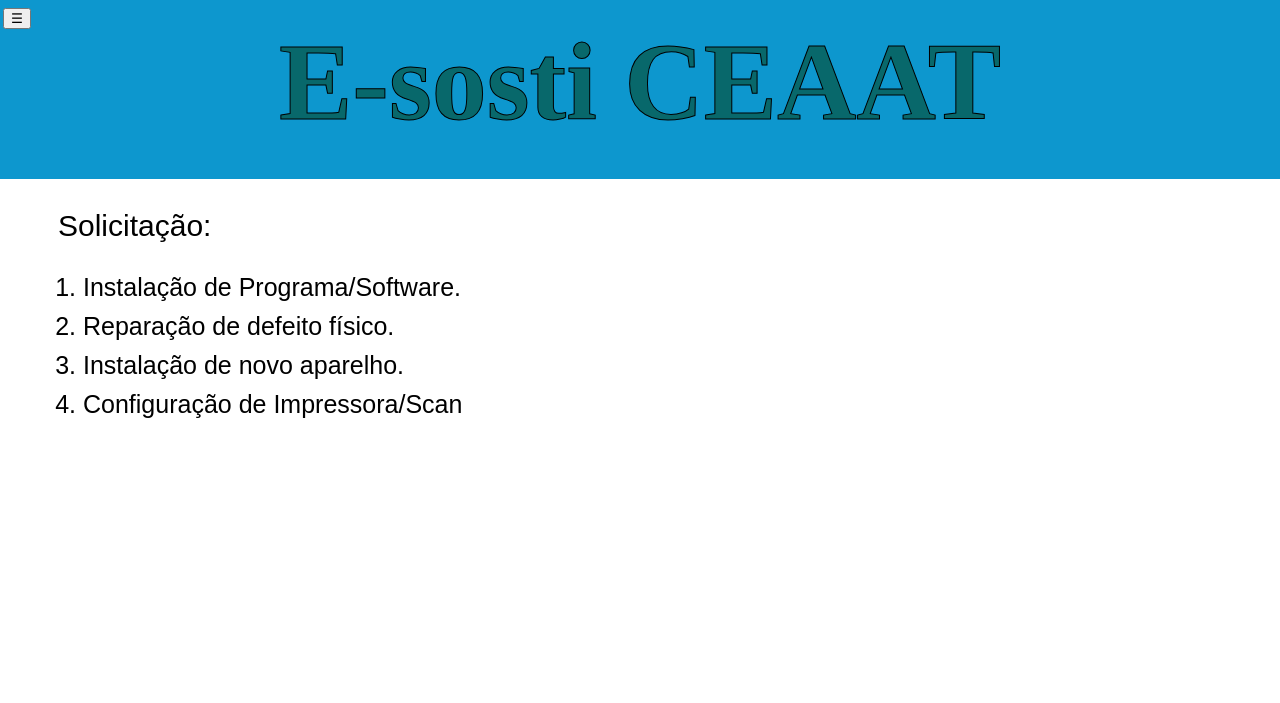
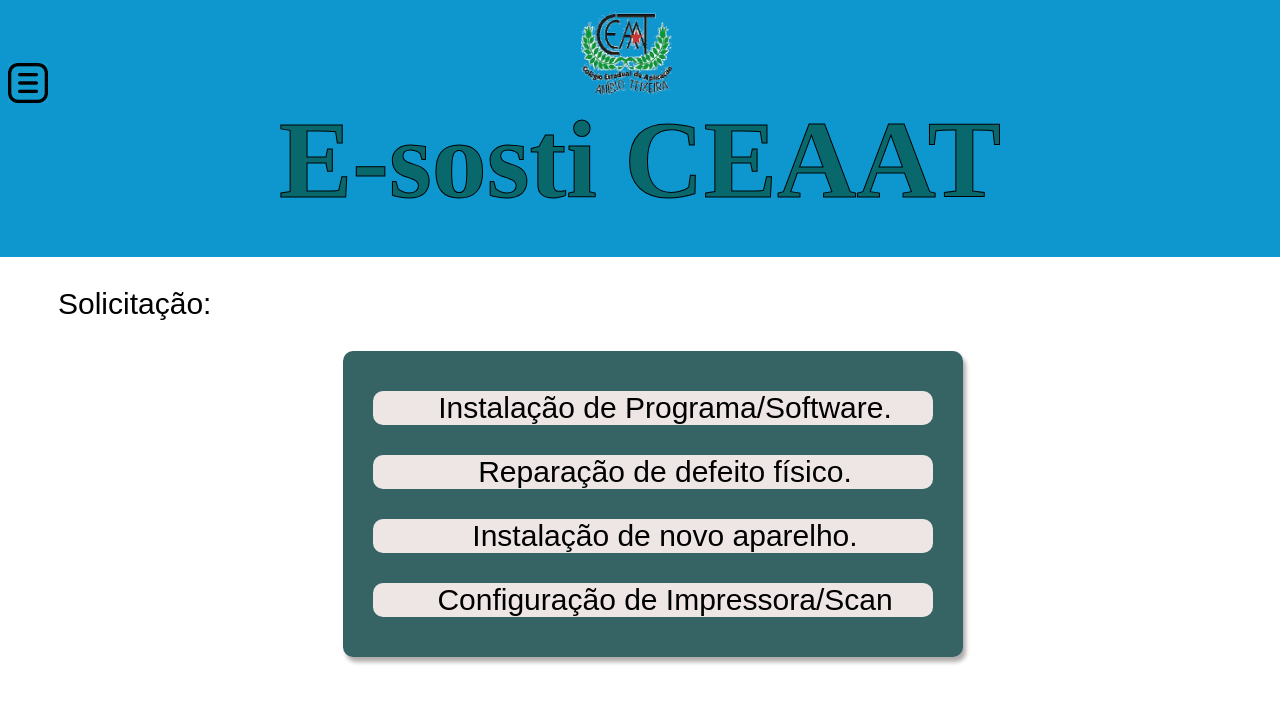
Before and after one commit to Dev-Habacuque/ProjetoCEAAT, a PHP site: page /main.html in a window 1280 px wide. Shown: the top 703 px of the page. Run offline with PHP 8.4, Linux system fonts and the light colour scheme.

Commit message:
Alpha 2.0

```diff
--- a/main.css
+++ b/main.css
@@ -1,45 +1,99 @@
 #menu {
     display: none;
-    background-color: #0D97CE;
-  }
-#menu em:hover{
-    color: rgb(0, 4, 255);
+    background-color: #126a8d;
+    position: fixed;
+    height: 220px;
+    width: 190px;
+    border-radius: 13px;
+    margin-left: 18px;
+    opacity: 0.90;
+
+}
+
+#menu li{
+    font-size: 150%;
+}
+
+#menu img {
+    margin-left: -5px;
+}
+
+#menu p:hover {
+    color: rgb(255, 255, 255);
     cursor: pointer;
 }
-.head{
+
+.head {
     background-color: #0D97CE;
     margin-top: -10px;
     margin-left: -20px;
     margin-right: -20px;
 }
-.head button, #menu{
-    margin-left: 15px;
-    margin-top: 10px;
-}
-#titulo{
+
+#titulo {
     text-align: center;
     font-size: 110px;
     color: rgb(8, 104, 107);
     -webkit-text-stroke: 1px black;
     margin-bottom: 15px;
     margin-top: -10px;
+
 }
-li:hover{
+
+#titulo img {
+    width: 100px;
+    height: 80px;
+
+}
+
+p:hover {
     color: rgb(177, 5, 177);
     cursor: pointer;
 }
-.section, p{
+
+.section,
+p {
     font-size: 30px;
-    font-family:Arial, Helvetica, sans-serif ;
+    font-family: Arial, Helvetica, sans-serif;
     margin-left: 25px;
 }
-ol{
+
+ol {
     font-size: 25px;
     font-style: italic initial;
 }
+
 ol li {
     margin: 10px;
 }
-#default{
+
+#default {
     margin: 50px;
 }
+
+.head img {
+    width: 40px;
+    margin-left: 20px;
+    margin-top: 10px;
+}
+
+#logo-img {
+    margin-left: 40%;
+    width: 100px;
+}
+.opcoes{
+    margin: 20px;
+    background-color:rgb(238, 229, 229);
+    text-align: center;
+    border-radius: 10px;
+
+}
+.mcontainer{
+ width: 600px;
+ background-color: rgb(54, 100, 100);
+ height: auto;
+ padding: 10px;
+ margin: auto;
+ border-radius: 10px;
+box-shadow: 3px 5px 4px rgb(177, 172, 172);
+}
--- a/main.html
+++ b/main.html
@@ -13,29 +13,37 @@
 
     <div class="container">
         <div class="head">
-            <button id="menu-button">&#9776;</button>
+            <img src="assets/list_3161836.png" alt="" id="menu-button">
             <div id="menu">
-                <ol>
-                    <li>Opção 1</li>
-                    <li>Opção 2</li>
-                    <li>Opção 3</li>
-                </ol>
+                <ul>
+                    <li onclick="goBack()"><img src="assets/icons8-home-50.png" alt="">Home</li>
+                    <li onclick="aboutCreators()"><img src="assets/icons8-about-30.png" alt="">About</li>
+                    <li><img src="assets/logout.png" alt="">Sign out</li>
+                </ul>
             </div>
+            <img id="logo-img" src="assets/ceaat logo.jpg" alt="">
             <h1 id="titulo">E-sosti CEAAT</h1><img sr9c="assets/header_block.png">
-            <header>
-
-            </header>
 
         </div>
         <div class="section">
             <section id="activities">
                 <p>Solicitação:</p>
-                <ol>
-                    <li onclick="inPrSof()">Instalação de Programa/Software.</li>
-                    <li onclick="reDeFis()">Reparação de defeito físico.</li>
-                    <li onclick="inNoAp()">Instalação de novo aparelho.</li>
-                    <li onclick="coImSc()">Configuração de Impressora/Scan</li>
-                </ol>
+
+                <div class="mcontainer">
+                    <div class="opcoes">
+                        <p onclick="inPrSof()">Instalação de Programa/Software.</p>
+                    </div>
+                    <div class="opcoes">
+                        <p onclick="reDeFis()">Reparação de defeito físico.</p>
+                    </div>
+                    <div class="opcoes">
+                        <p onclick="inNoAp()">Instalação de novo aparelho.</p>
+                    </div>
+                    <div class="opcoes">
+                        <p onclick="coImSc()">Configuração de Impressora/Scan</p>
+                    </div>
+                </div>
+
             </section>
 
         </div>
--- a/main.js
+++ b/main.js
@@ -3,7 +3,7 @@
 var menuButton = document.getElementById("menu-button");
 var menu = document.getElementById("menu");
 
-menuButton.addEventListener("click", function() {
+menuButton.addEventListener("click", function () {
   if (menu.style.display === "block") {
     menu.style.display = "none";
   } else {
@@ -11,21 +11,24 @@
   }
 });
 
-function inPrSof(){
-    document.getElementById("activities").innerHTML = '<p>Qual o nome do programa?</p> <form id="default"> <input type="text"><br> <input type="submit" onclick="goBack()" value="Voltar"><input type="submit"></form>';
+function inPrSof() {
+  document.getElementById("activities").innerHTML = '<p>Qual o nome do programa?</p> <form id="default"> <input type="text"><br> <input type="submit" onclick="goBack()" value="Voltar"><input type="submit"></form>';
 }
 
-function reDeFis(){
-    document.getElementById("activities").innerHTML = '<p>Faça um breve resumo do problema apresentado</p> <form id="default"><textarea></textarea><br><input type="submit" onclick="goBack()" value="Voltar"><input type="submit"></form>';
+function reDeFis() {
+  document.getElementById("activities").innerHTML = '<p>Faça um breve resumo do problema apresentado</p> <form id="default"><textarea></textarea><br><input type="submit" onclick="goBack()" value="Voltar"><input type="submit"></form>';
 }
-function inNoAp(){
-    document.getElementById("activities").innerHTML = '<p>Selecione qual dispositivo será instalado:</p> <form id="default"> <input type="text"><br><input type="submit" onclick="goBack()" value="Voltar"><input type="submit"></form>';// Adicionar opções
+function inNoAp() {
+  document.getElementById("activities").innerHTML = '<p>Selecione qual dispositivo será instalado:</p> <form id="default"> <input type="text"><br><input type="submit" onclick="goBack()" value="Voltar"><input type="submit"></form>';// Adicionar opções
 
 }
-function coImSc(){
-    document.getElementById("activities").innerHTML = '<p>Faça um breve resumo do problema apresentado</p> <form id="default"> <input type="text"> <br><input type="submit" onclick="goBack()" value="Voltar"><input type="submit"></form>';
+function coImSc() {
+  document.getElementById("activities").innerHTML = '<p>Faça um breve resumo do problema apresentado</p> <form id="default"> <input type="text"> <br><input type="submit" onclick="goBack()" value="Voltar"><input type="submit"></form>';
 }
-function goBack(){
-    document.getElementById("activities").innerHTML = mainText
+function goBack() {
+  document.getElementById("activities").innerHTML = mainText
 
 }
+function aboutCreators() {
+  document.getElementById("activities").innerHTML = '<h3>Sobre o Desenvolvimento</h3><p>Site desenvolvido integralmente surporte técnico para colaboradores da escola e fins institucionais  </p><h3>Lista de Developers:</h3><p><ul><li>Victor Trindade Cerqueira</li><li>Jeremias Habacuque</li></ul></p><h3>Integrantes do projeto</h3><p><ul><li>Antonio Carlos</li><li>Gabriel Costa</li><li>Geisiane Dias</li><li>Felipe Souza</li></ul</p>'
+}
```
Also changed, not shown: assets/ceaat logo.jpg (added), assets/icons8-about-30.png (added), assets/icons8-home-50.png (added), assets/list_3161836.png (added), assets/logout.png (added), 1 other file.
